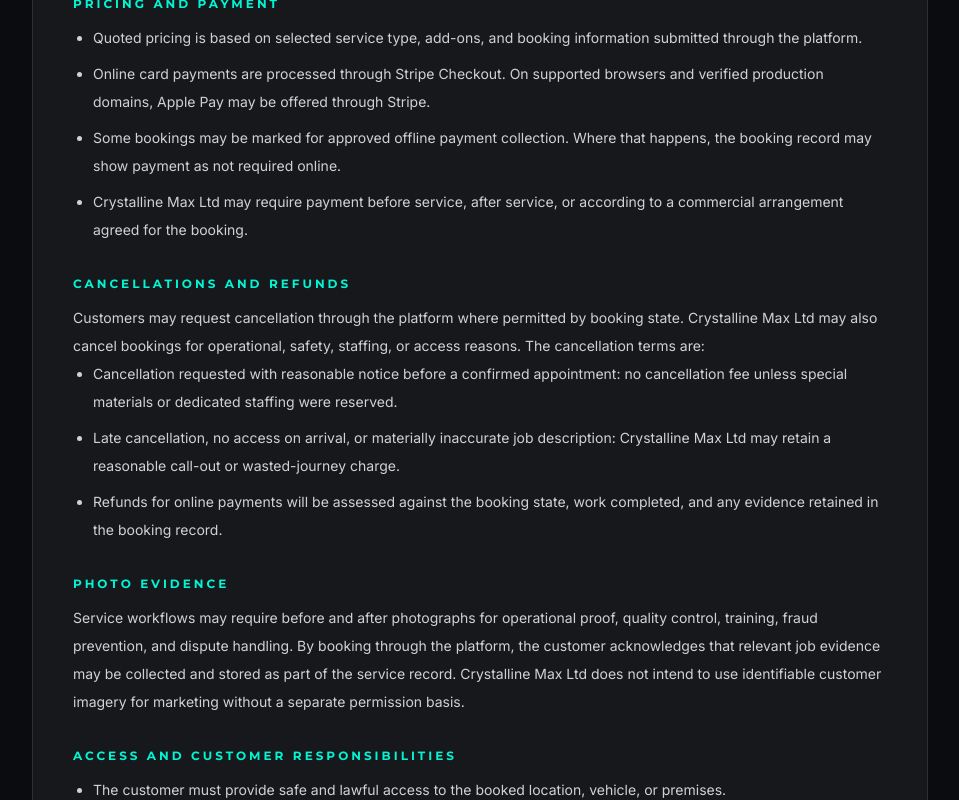
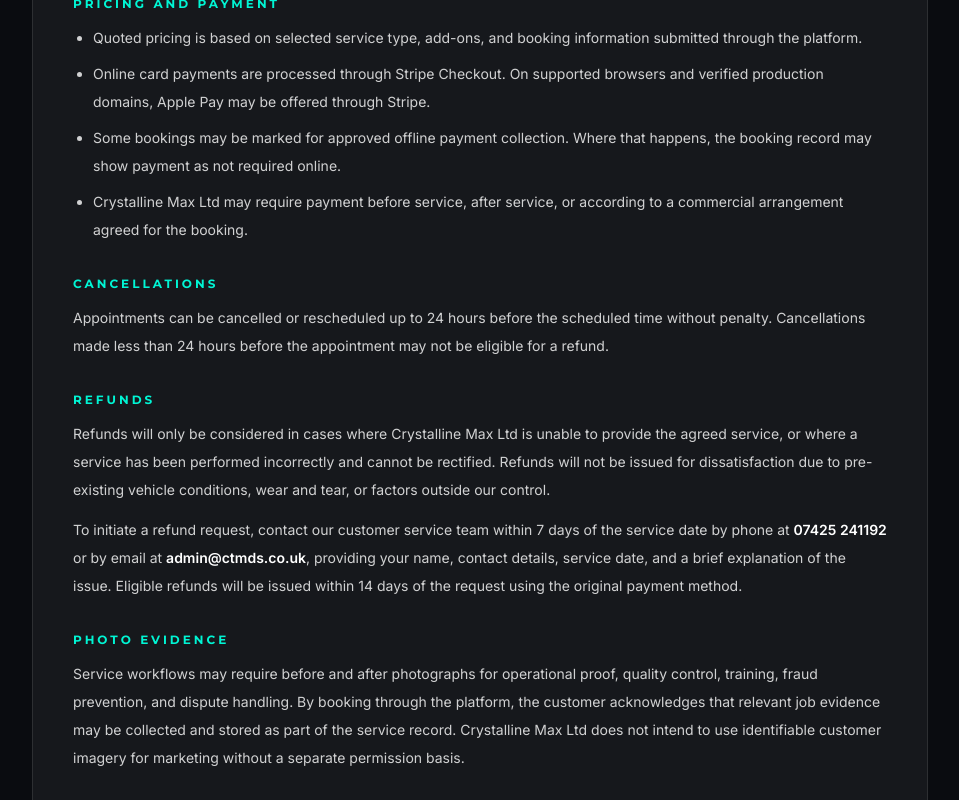
Before and after one commit to Davelummy/Crystalline-Max, a React (Vite) app: page /terms in a window 1280 px wide. Shown: the part 809-1609 px from the top of the page, without its empty margins (160-1119 px from the left). Built offline with nearby package versions, Linux system fonts and the light colour scheme; no server answers; the database is empty.

Commit message:
Update cancellation and refund policy with employer-confirmed terms

```diff
--- a/src/components/TermsPage.tsx
+++ b/src/components/TermsPage.tsx
@@ -10,7 +10,7 @@
   const { settings } = useGeneralSettings();
 
   return (
-    <LegalPageLayout title="Terms of Service" lastUpdated="24 March 2026" onBack={onBack}>
+    <LegalPageLayout title="Terms of Service" lastUpdated="15 April 2026" onBack={onBack}>
       <section>
         <h2 className="mb-3 text-xs font-bold uppercase tracking-[0.25em] text-teal">Service Scope</h2>
         <p>
@@ -39,15 +39,20 @@
       </section>
 
       <section>
-        <h2 className="mb-3 text-xs font-bold uppercase tracking-[0.25em] text-teal">Cancellations And Refunds</h2>
+        <h2 className="mb-3 text-xs font-bold uppercase tracking-[0.25em] text-teal">Cancellations</h2>
         <p>
-          Customers may request cancellation through the platform where permitted by booking state. {settings.businessName} may also cancel bookings for operational, safety, staffing, or access reasons. The cancellation terms are:
+          Appointments can be cancelled or rescheduled up to 24 hours before the scheduled time without penalty. Cancellations made less than 24 hours before the appointment may not be eligible for a refund.
         </p>
-        <ul className="list-disc space-y-2 pl-5">
-          <li>Cancellation requested with reasonable notice before a confirmed appointment: no cancellation fee unless special materials or dedicated staffing were reserved.</li>
-          <li>Late cancellation, no access on arrival, or materially inaccurate job description: {settings.businessName} may retain a reasonable call-out or wasted-journey charge.</li>
-          <li>Refunds for online payments will be assessed against the booking state, work completed, and any evidence retained in the booking record.</li>
-        </ul>
+      </section>
+
+      <section>
+        <h2 className="mb-3 text-xs font-bold uppercase tracking-[0.25em] text-teal">Refunds</h2>
+        <p>
+          Refunds will only be considered in cases where {settings.businessName} is unable to provide the agreed service, or where a service has been performed incorrectly and cannot be rectified. Refunds will not be issued for dissatisfaction due to pre-existing vehicle conditions, wear and tear, or factors outside our control.
+        </p>
+        <p className="mt-3">
+          To initiate a refund request, contact our customer service team within 7 days of the service date by phone at <span className="font-bold text-white">{settings.supportPhone}</span> or by email at <span className="font-bold text-white">{settings.supportEmail}</span>, providing your name, contact details, service date, and a brief explanation of the issue. Eligible refunds will be issued within 14 days of the request using the original payment method.
+        </p>
       </section>
 
       <section>
```
